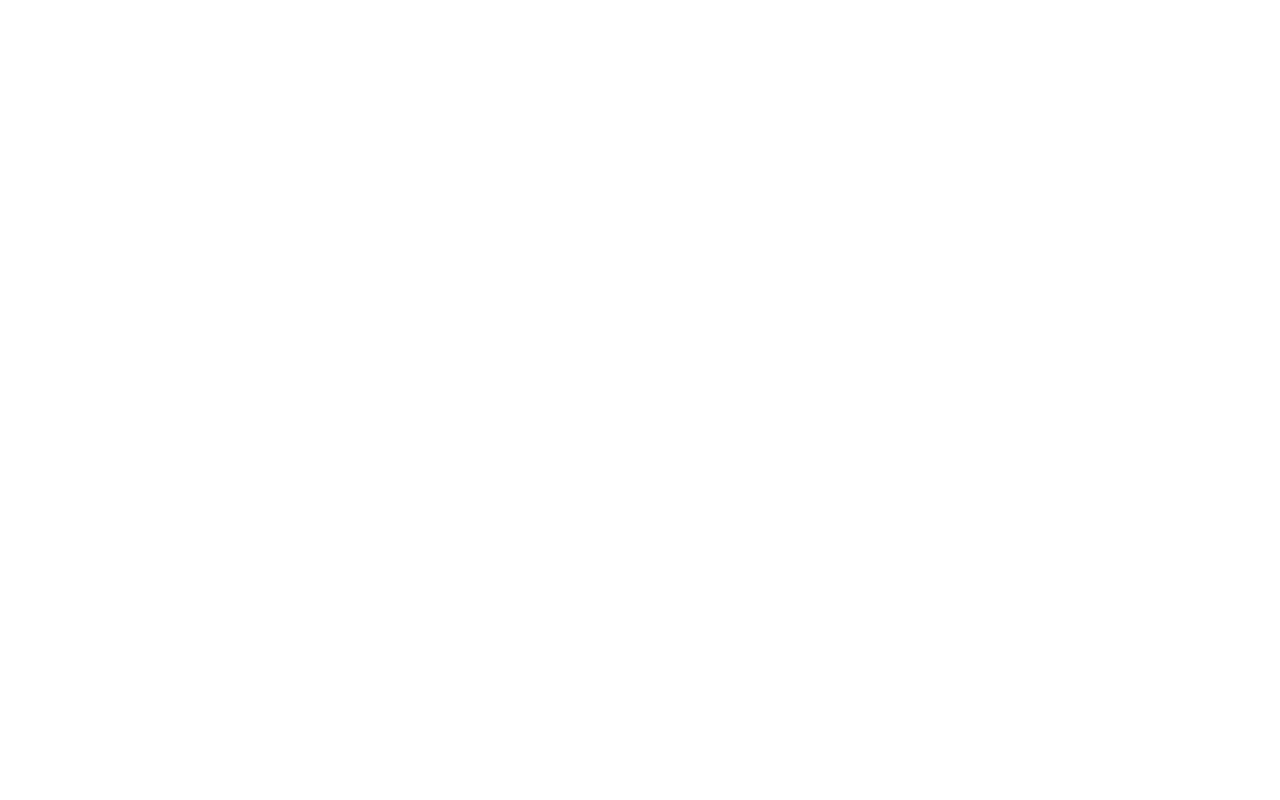
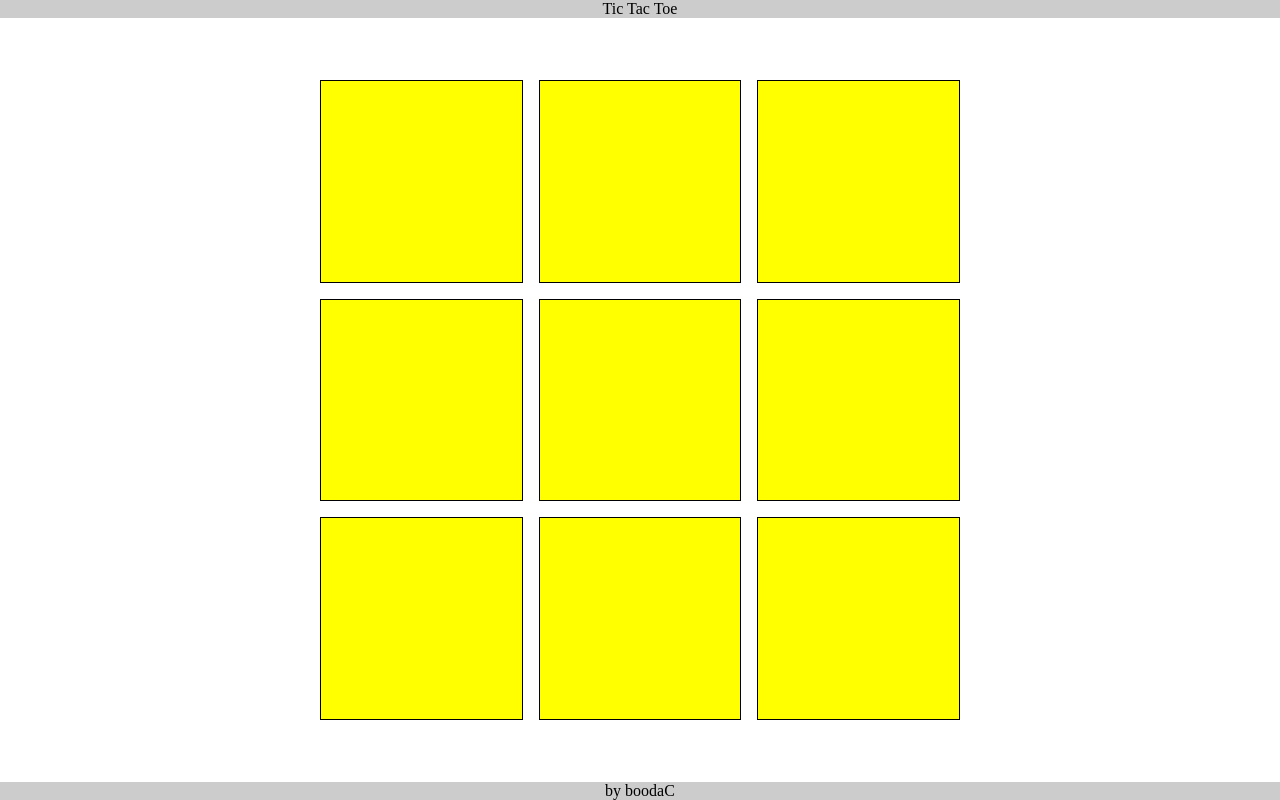
Before and after one commit to Boodac/tic-tac-toe, a plain HTML site: page index.html in a window 1280 px wide. Drawn offline with Linux system fonts and the light colour scheme.

Commit message:
add display, add display.init(), add HTML framework and CSS styling.

```diff
--- a/assets/script.js
+++ b/assets/script.js
@@ -83,7 +83,12 @@ function createGame(obj1, obj2) {
         options[option] = value; return true;
     }
 
-    return { players, makeMark, getMark, checkWin, reset, changeOption };
+    const option = (opt) => {
+        if(!(opt in options)) return false;
+        return options[opt];
+    }
+
+    return { players, makeMark, getMark, checkWin, reset, changeOption, option };
 }
 
 function createPlayer(name) {
@@ -95,7 +100,27 @@ function createPlayer(name) {
 }
 
 function displayHandler() {
+    const container = document.querySelector(".TTOcontainer");
+    const player1 = createPlayer("Player 1");
+    const player2 = createPlayer("Player 2");
+    const game = createGame(player1, player2);
+    let size = game.option("size");
 
+    const init = () => {
+        container.style.gridTemplateColumns = "repeat(" + size + ", 1fr)";
+        container.style.gridTemplateRows = "repeat(" + size + ", max-content)";
+        for( let i = 0 ; i < size ; i++ ) {
+            for( let j = 0 ; j < size ; j++ ) {
+                const temp = document.createElement("div");
+                temp.classList.add("cell");
+                temp.id = "_" + j + "-" + i;
+                container.appendChild(temp);
+            }
+        }
+    };
+
+    return { init };
 }
 
-const game = createGame(createPlayer("john"), createPlayer("fred"));
+const display = displayHandler();
+display.init();
--- a/assets/style.css
+++ b/assets/style.css
@@ -3,3 +3,46 @@
     padding: 0;
     box-sizing: border-box;
 }
+
+body {
+    text-align: center;
+    display: flex;
+    flex-direction: column;
+    justify-content: center;
+    height: 100dvh;
+}
+
+header {
+    width: 100dvw;
+    flex-grow: 0;
+    background-color: #ccc;
+}
+
+main {
+    flex-grow: 1;
+    display: flex;
+    flex-direction: column;
+    align-items: center;
+}
+
+main div {
+    flex-grow: 1;
+}
+
+.TTOcontainer {
+    display: grid;
+    gap: 1rem;
+    width: min(80dvh, 80dvw);
+}
+
+.cell {
+    background-color: yellow;
+    border: 1px solid black;
+    aspect-ratio: 1;
+}
+
+footer {
+    width: 100dvw;
+    flex-grow: 0;
+    background-color: #ccc;
+}
--- a/index.html
+++ b/index.html
@@ -7,6 +7,15 @@
     <link rel="stylesheet" type="text/css" href="./assets/style.css" />
 </head>
 <body>
+    <header>Tic Tac Toe</header>
+    <main>
+        <div class="spacer"></div>
+        <section class="TTOcontainer">
+            <!-- TTO CELLS -->
+        </section>
+        <div class="spacer"></div>
+    </main>
+    <footer>by boodaC</footer>
     <script src="./assets/script.js"></script>
 </body>
 </html>
```
